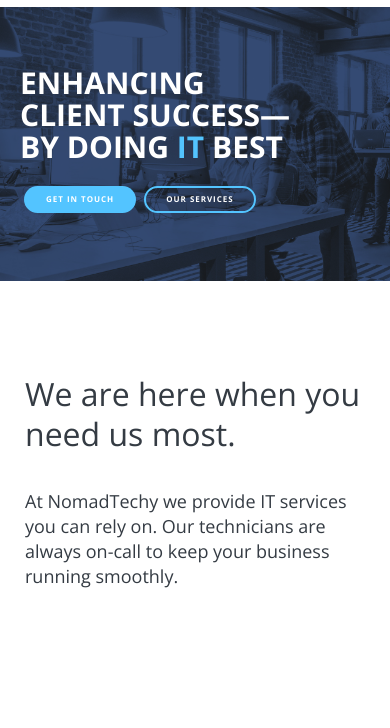
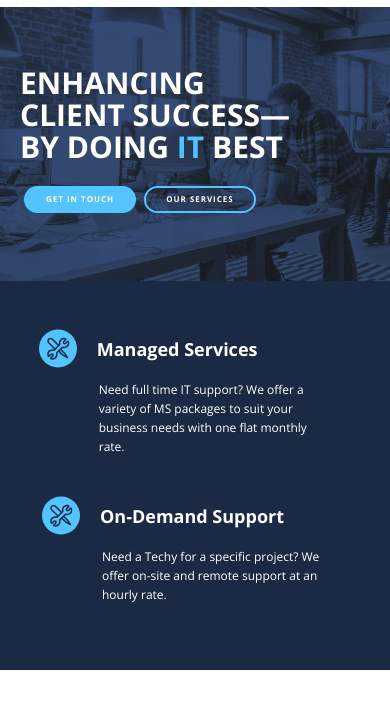
Before and after one commit to Maribelll/NomadTechy, a plain HTML site: page index.html in a window 390 px wide. Shown: the part 94-822 px from the top of the page. Drawn offline with nearby package versions, Linux system fonts and the light colour scheme.

Commit message:
add: block ask_services

```diff
--- a/assets/css/style.css
+++ b/assets/css/style.css
@@ -108,9 +108,6 @@
   position: relative;
 }
 
-.main_header2 {
-  display: none;
-}
 .main_header {
   position: absolute;
   left: 10%;
@@ -147,7 +144,55 @@
   font-size: 14px;
   text-align: center;
 }
+/* ask_services */
+.container_ask_services {
+  background-color: #1a2a44;
+  color: white;
+  margin-top: -1px;
+}
+.ask_services {
+  display: flex;
+  flex-direction: row;
+  justify-content: center;
+  padding-top: 47px;
+  padding-bottom: 50px;
+}
 
+.manage {
+  display: flex;
+  flex-direction: row;
+  margin-bottom: 16px;
+}
+.managed_services,
+.demand_services {
+  max-width: 458px;
+}
+.managed_services {
+  margin-right: 26.5px;
+  max-width: 400px;
+  padding-left: 10px;
+}
+.demand_services {
+  margin-left: 26.5px;
+  max-width: 400px;
+  padding-right: 10px;
+}
+.manage_h {
+  margin-left: 20px;
+  margin-top: 10px;
+  font-size: 18px;
+  font-weight: 600;
+  line-height: 25px;
+  letter-spacing: 0em;
+  text-align: left;
+}
+.manage_p {
+  font-size: 14px;
+  font-weight: 400;
+  line-height: 28px;
+  letter-spacing: 0em;
+  text-align: left;
+}
 .about {
   display: flex;
   flex-direction: row;
@@ -1062,6 +1107,31 @@
     width: 100%;
     height: auto;
   }
+  .ask_services {
+    flex-direction: column;
+    padding-left: 19px;
+    padding-right: 20px;
+  }
+
+  .managed_services,
+  .demand_services {
+    align-self: center;
+    margin-left: 0;
+  }
+  .demand_services {
+    margin-top: 22px;
+  }
+  .manage_p {
+    width: 235px;
+    font-size: 12px;
+    font-weight: 400;
+    line-height: 19px;
+    letter-spacing: 0em;
+    margin-left: 60px;
+  }
+  .manage {
+    margin-bottom: 10px;
+  }
   .modal-footer .btn-primary {
     margin-right: -37px;
     margin-top: 25px;
--- a/index.html
+++ b/index.html
@@ -120,10 +120,29 @@
           />
         </div>
       </div>
-
-      <div class="main_header2">
-        IT Services, Done<br />
-        Your Way
+    </div>
+    <div class="container_ask_services">
+      <div class="ask_services">
+        <div class="managed_services">
+          <div class="manage">
+            <img src="assets/img/managed-services.svg" alt="" />
+            <h6 class="manage_h">Managed Services</h6>
+          </div>
+          <p class="manage_p">
+            Need full time IT support? We offer a variety of MS packages to suit
+            your business needs with one flat monthly rate.
+          </p>
+        </div>
+        <div class="demand_services">
+          <div class="manage">
+            <img src="assets/img/managed-services.svg" alt="" />
+            <h6 class="manage_h">On-Demand Support</h6>
+          </div>
+          <p class="manage_p">
+            Need a Techy for a specific project? We offer on-site and remote
+            support at an hourly rate.
+          </p>
+        </div>
       </div>
     </div>
     <div class="about">
@@ -445,13 +464,13 @@
             <a href="#service1">
               <li>SERVICES</li>
             </a>
-            <li
+            <!-- <li
               class="btn btn-primary"
               data-toggle="modal"
               data-target="#exampleModalLong"
             >
               SUBMIT A REQUEST
-            </li>
+            </li> -->
           </ul>
         </div>
       </div>
```
Also changed, not shown: assets/img/managed-services.svg (added), assets/img/on-demand-support.svg (added).
